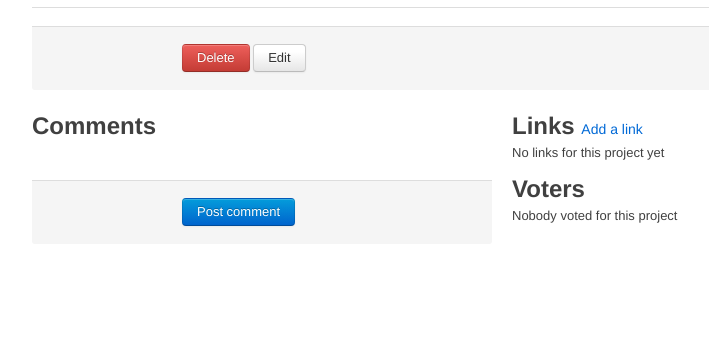
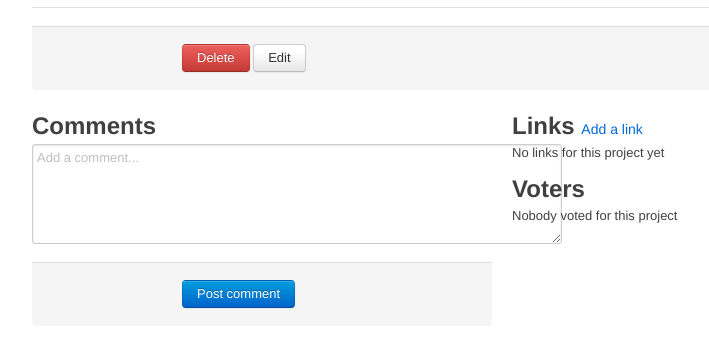
Before and after one commit to KnpLabs/marketplace, a PHP site: template src/Resources/views/Project/show.html.twig in a window 1280 px wide. Shown: the part 119-468 px from the top of the page, without its empty margins (138-847 px from the left). Run offline with PHP 8.4, Linux system fonts and the light colour scheme; the template is opened without the code that fills it, so the values that code supplies are empty; form fields are guessed from the names that the template uses; some libraries are stand-ins or nearby versions.

Commit message:
fixed preview tabs by adding explicit active tab

```diff
--- a/src/Resources/views/Project/_comments.html.twig
+++ b/src/Resources/views/Project/_comments.html.twig
@@ -47,10 +47,10 @@
                         <li><a href="#preview" data-url="{{ path('comment_preview') }}" class="show_preview_link">Preview</a></li>
                     </ul>
 
-                    <fieldset>
+                    <div class="tab-content">
                         <div id="preview" class="comment_preview_block"></div>
 
-                        <div id="comment" class="clearfix comment_preview_block">
+                        <div id="comment" class="active clearfix comment_preview_block">
                             {{ form_widget(form.content, {
                                 "attr": {
                                     "class": "xxlarge comment_field",
@@ -60,7 +60,7 @@
                                 })
                             }}
                         </div>
-                    </fieldset>
+                    </div>
 
                   {{ form_rest(form) }}
 
--- a/web/js/marketplace.js
+++ b/web/js/marketplace.js
@@ -1,4 +1,5 @@
 jQuery(function($) {
+	$(document).ready(function() {
 		var
 			// URL we send the ajax request to
 			url = $(".show_preview_link").data("url"),
@@ -7,11 +8,7 @@ jQuery(function($) {
 			// Textara the comment is typed into
 			field = $(".comment_field");
 
-	/**
-	 * Handle tab selection change
-	 * (and trigger preview if user selected the "preview" tab)
-	 */
-	function onTabChange(event) {
+		$(".preview_tabs").show().tabs().bind("change", function(event) {
 			var target = $(event.target);
 
 			// If we clicked on the preview link
@@ -22,7 +19,6 @@ jQuery(function($) {
 					preview_container.html(response);
 				}, "html");
 			}
-	}
-
-	$(".preview_tabs").show().tabs().bind("change", onTabChange);
 		});
+	});
+});
```
Lines whose indentation alone changed are shown as unchanged.
